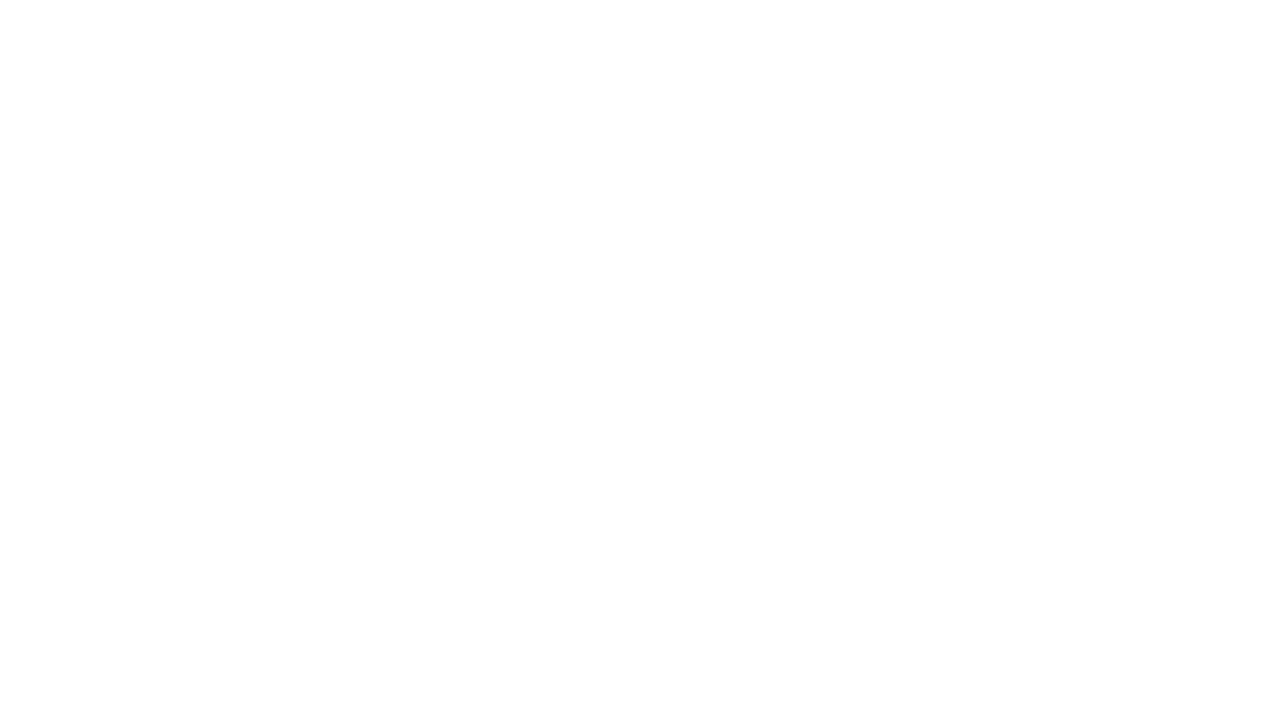
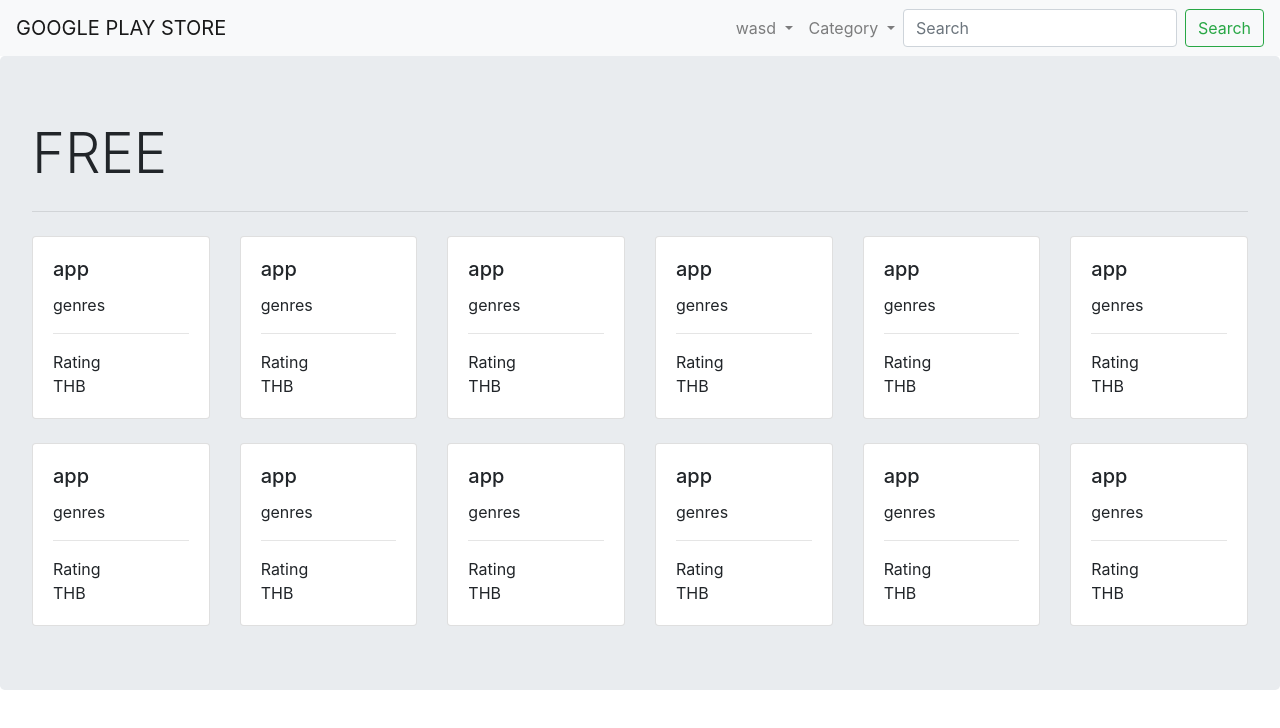
Before and after one commit to endokagi/SOA_project, a plain HTML site: page freeMore.html in a window 1280 px wide. Drawn offline with nearby package versions, Linux system fonts and the light colour scheme; no server answers.

Commit message:
UI page : FreeMore & RecomMore

```diff
--- a/freeMore.html
+++ b/freeMore.html
@@ -0,0 +1,225 @@
+<!doctype html>
+<html lang="en">
+
+<head>
+    <title>SOA</title>
+    <!-- Required meta tags -->
+    <meta charset="utf-8">
+    <meta name="viewport" content="width=device-width, initial-scale=1, shrink-to-fit=no">
+
+    <!-- Bootstrap CSS -->
+    <link rel="stylesheet" href="https://stackpath.bootstrapcdn.com/bootstrap/4.3.1/css/bootstrap.min.css"
+        integrity="sha384-ggOyR0iXCbMQv3Xipma34MD+dH/1fQ784/j6cY/iJTQUOhcWr7x9JvoRxT2MZw1T" crossorigin="anonymous">
+</head>
+
+<body>
+    <nav class="navbar navbar-expand-lg navbar-light bg-light">
+        <a class="navbar-brand" href="#">GOOGLE PLAY STORE <span class="sr-only">(current)</span></a>
+        <button class="navbar-toggler" type="button" data-toggle="collapse" data-target="#navbarSupportedContent"
+            aria-controls="navbarSupportedContent" aria-expanded="false" aria-label="Toggle navigation">
+            <span class="navbar-toggler-icon"></span>
+        </button>
+        <div class="collapse navbar-collapse" id="navbarSupportedContent"></div>
+        <div>
+            <ul class="navbar-nav mr-auto">
+                <li class="nav-item dropdown">
+                    <a class="nav-link dropdown-toggle" href="#" id="navbarDropdown" role="button"
+                        data-toggle="dropdown" aria-haspopup="true" aria-expanded="false">
+                        wasd
+                    </a>
+                    <div class="dropdown-menu" aria-labelledby="navbarDropdown" id="wasdDropdown"></div>
+                </li>
+                <li class="nav-item dropdown">
+                    <a class="nav-link dropdown-toggle" href="#" id="navbarDropdown" role="button"
+                        data-toggle="dropdown" aria-haspopup="true" aria-expanded="false">
+                        Category
+                    </a>
+                    <div class="dropdown-menu" aria-labelledby="navbarDropdown" id="CateDropdown"></div>
+                </li>
+                <!-- </ul> -->
+
+                <form class="form-inline my-2 my-lg-0">
+                    <input class="form-control mr-sm-2" type="search" placeholder="Search" aria-label="Search">
+                    <button class="btn btn-outline-success my-2 my-sm-0" type="submit">Search</button>
+                </form>
+        </div>
+    </nav>
+
+
+    <div class="jumbotron">
+        <h1 class="display-4">FREE</h1>
+        <!-- <p class="lead">This is a simple hero unit, a simple jumbotron-style component for calling extra attention to
+                    featured content or information.</p> -->
+        <hr class="my-4">
+
+        <div class="row">
+            <div class="col-sm-2">
+                <div class="card" data-toggle="modal" data-target="#exampleModalScrollable">
+                    <div class="card-body">
+                        <h5 class="card-title">app</h5>
+                        <h7>genres</h7><br>
+                        <hr>
+                        <h7 class="card-title">Rating &emsp;&emsp;&emsp;&emsp; THB </h7>
+                    </div>
+                </div>
+            </div>
+
+            <!-- Modal -->
+            <div class="modal fade" id="exampleModalScrollable" tabindex="-1" role="dialog"
+                aria-labelledby="exampleModalScrollableTitle" aria-hidden="true">
+                <div class="modal-dialog modal-dialog-centered modal-dialog modal-dialog-scrollable" role="document">
+                    <div class="modal-content">
+                        <div class="modal-header">
+                            <h5 class="modal-title" id="exampleModalScrollableTitle">Modal title</h5>
+                            <button type="button" class="close" data-dismiss="modal" aria-label="Close">
+                                <span aria-hidden="true">&times;</span>
+                            </button>
+                        </div>
+                        <div class="modal-body">
+                            ...
+                        </div>
+                        <div class="modal-footer">
+                            <button type="button" class="btn btn-secondary" data-dismiss="modal">Close</button>
+
+                        </div>
+                    </div>
+                </div>
+            </div>
+            <!-- Modal -->
+
+            <div class="col-sm-2">
+                <div class="card" style="">
+                    <div class="card-body">
+                        <h5 class="card-title">app</h5>
+                        <h7>genres</h7><br>
+                        <hr>
+                        <h7 class="card-title">Rating &emsp;&emsp;&emsp;&emsp; THB </h7>
+                    </div>
+                </div>
+            </div>
+            <div class="col-sm-2">
+                <div class="card" style="">
+                    <div class="card-body">
+                        <h5 class="card-title">app</h5>
+                        <h7>genres</h7><br>
+                        <hr>
+                        <h7 class="card-title">Rating &emsp;&emsp;&emsp;&emsp; THB </h7>
+                    </div>
+                </div>
+            </div>
+            <div class="col-sm-2">
+                <div class="card" style="">
+                    <div class="card-body">
+                        <h5 class="card-title">app</h5>
+                        <h7>genres</h7><br>
+                        <hr>
+                        <h7 class="card-title">Rating &emsp;&emsp;&emsp;&emsp; THB </h7>
+                    </div>
+                </div>
+            </div>
+            <div class="col-sm-2">
+                <div class="card" style="">
+                    <div class="card-body">
+                        <h5 class="card-title">app</h5>
+                        <h7>genres</h7><br>
+                        <hr>
+                        <h7 class="card-title">Rating &emsp;&emsp;&emsp;&emsp; THB </h7>
+                    </div>
+                </div>
+            </div>
+            <div class="col-sm-2">
+                <div class="card" style="">
+                    <div class="card-body">
+                        <h5 class="card-title">app</h5>
+                        <h7>genres</h7><br>
+                        <hr>
+                        <h7 class="card-title">Rating &emsp;&emsp;&emsp;&emsp; THB </h7>
+                    </div>
+                </div>
+            </div>
+        </div>
+        <br>
+        <div class="row">
+            <div class="col-sm-2">
+                <div class="card" style="">
+                    <div class="card-body">
+                        <h5 class="card-title">app</h5>
+                        <h7>genres</h7><br>
+                        <hr>
+                        <h7 class="card-title">Rating &emsp;&emsp;&emsp;&emsp; THB </h7>
+                    </div>
+                </div>
+            </div>
+            <div class="col-sm-2">
+                <div class="card" style="">
+                    <div class="card-body">
+                        <h5 class="card-title">app</h5>
+                        <h7>genres</h7><br>
+                        <hr>
+                        <h7 class="card-title">Rating &emsp;&emsp;&emsp;&emsp; THB </h7>
+                    </div>
+                </div>
+            </div>
+            <div class="col-sm-2">
+                <div class="card" style="">
+                    <div class="card-body">
+                        <h5 class="card-title">app</h5>
+                        <h7>genres</h7><br>
+                        <hr>
+                        <h7 class="card-title">Rating &emsp;&emsp;&emsp;&emsp; THB </h7>
+                    </div>
+                </div>
+            </div>
+            <div class="col-sm-2">
+                <div class="card" style="">
+                    <div class="card-body">
+                        <h5 class="card-title">app</h5>
+                        <h7>genres</h7><br>
+                        <hr>
+                        <h7 class="card-title">Rating &emsp;&emsp;&emsp;&emsp; THB </h7>
+                    </div>
+                </div>
+            </div>
+            <div class="col-sm-2">
+                <div class="card" style="">
+                    <div class="card-body">
+                        <h5 class="card-title">app</h5>
+                        <h7>genres</h7><br>
+                        <hr>
+                        <h7 class="card-title">Rating &emsp;&emsp;&emsp;&emsp; THB </h7>
+                    </div>
+                </div>
+            </div>
+            <div class="col-sm-2">
+                <div class="card" style="">
+                    <div class="card-body">
+                        <h5 class="card-title">app</h5>
+                        <h7>genres</h7><br>
+                        <hr>
+                        <h7 class="card-title">Rating &emsp;&emsp;&emsp;&emsp; THB </h7>
+                    </div>
+                </div>
+            </div>
+        </div>
+
+
+
+
+
+
+        <!-- Optional JavaScript -->
+        <!-- jQuery first, then Popper.js, then Bootstrap JS -->
+        <script src="https://code.jquery.com/jquery-3.3.1.slim.min.js"
+            integrity="sha384-q8i/X+965DzO0rT7abK41JStQIAqVgRVzpbzo5smXKp4YfRvH+8abtTE1Pi6jizo"
+            crossorigin="anonymous"></script>
+        <script src="https://cdnjs.cloudflare.com/ajax/libs/popper.js/1.14.7/umd/popper.min.js"
+            integrity="sha384-UO2eT0CpHqdSJQ6hJty5KVphtPhzWj9WO1clHTMGa3JDZwrnQq4sF86dIHNDz0W1"
+            crossorigin="anonymous"></script>
+        <script src="https://stackpath.bootstrapcdn.com/bootstrap/4.3.1/js/bootstrap.min.js"
+            integrity="sha384-JjSmVgyd0p3pXB1rRibZUAYoIIy6OrQ6VrjIEaFf/nJGzIxFDsf4x0xIM+B07jRM"
+            crossorigin="anonymous"></script>
+        <script src="server.js"></script>
+        <link rel="stylesheet" href="style.css">
+</body>
+
+</html>
```
Also changed, not shown: recomMore.html (+226 -0 lines), index.html (indentation only).
